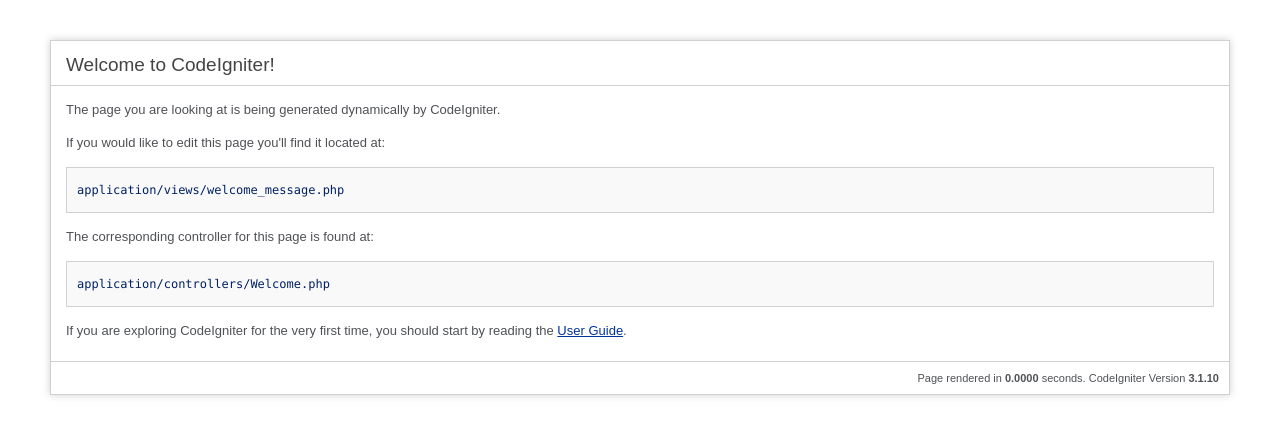
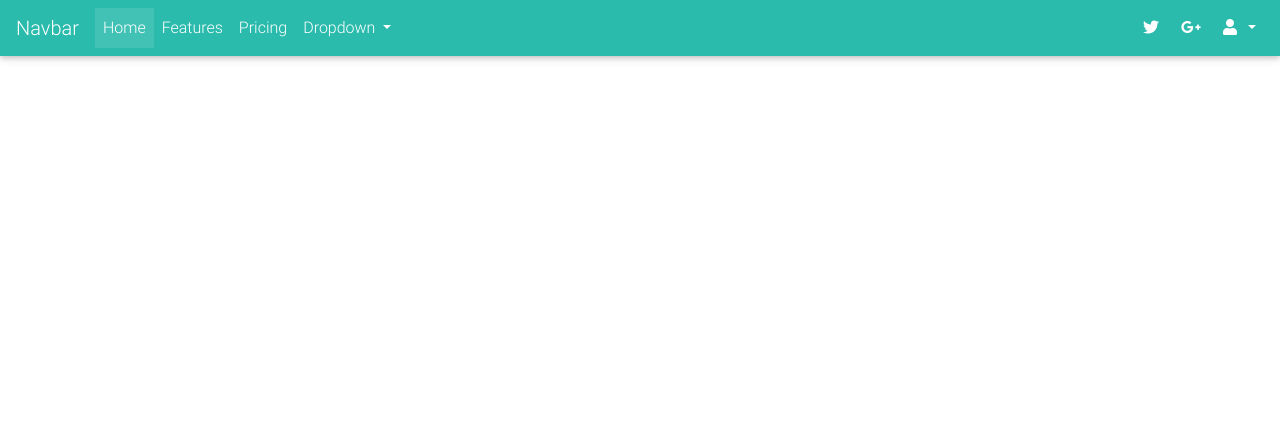
Before and after one commit to lucascalixtos/-PHP_OO_CodeIgniter_SistemaLivraria, a CodeIgniter app: page /database/index.php/livraria/index in a window 1280 px wide. Shown: the top 437 px of the page. Run offline with CodeIgniter, Linux system fonts and the light colour scheme.

Commit message:
Criação da navbar, adicionado elementos a livraria.php, mudanção autoload[helper]

```diff
--- a/application/config/autoload.php
+++ b/application/config/autoload.php
@@ -89,7 +89,7 @@
 |
 |	$autoload['helper'] = array('url', 'file');
 */
-$autoload['helper'] = array();
+$autoload['helper'] = array('url');
 
 /*
 | -------------------------------------------------------------------
--- a/application/controllers/Livraria.php
+++ b/application/controllers/Livraria.php
@@ -5,7 +5,9 @@
 
 	public function index()
 	{
-		$this->load->view('welcome_message');
+		$this->load->view('common/header');
+		$this->load->view('common/navbar');
+		$this->load->view('common/footer');
 	}
 }
 ?>
--- a/application/views/common/header.php
+++ b/application/views/common/header.php
@@ -11,7 +11,7 @@
   <!-- Bootstrap core CSS -->
   <link href="<?= base_url('assets/mdb/css/bootstrap.min.css') ?>" rel="stylesheet">
   <!-- Material Design Bootstrap -->
-  <link href="<?= base_url('assets/mdb/"css/mdb.min.css')?>" rel="stylesheet">
+  <link href="<?= base_url('assets/mdb/css/mdb.min.css')?>" rel="stylesheet">
   <!-- Your custom styles (optional) -->
   <link href="<?= base_url('assets/mdb/css/style.css') ?>" rel="stylesheet">
 </head>
--- /dev/null
+++ b/application/views/common/navbar.php
@@ -0,0 +1,57 @@
+<!--Navbar -->
+<nav class="mb-1 navbar navbar-expand-lg navbar-dark default-color">
+  <a class="navbar-brand" href="#">Navbar</a>
+  <button class="navbar-toggler" type="button" data-toggle="collapse" data-target="#navbarSupportedContent-333"
+    aria-controls="navbarSupportedContent-333" aria-expanded="false" aria-label="Toggle navigation">
+    <span class="navbar-toggler-icon"></span>
+  </button>
+  <div class="collapse navbar-collapse" id="navbarSupportedContent-333">
+    <ul class="navbar-nav mr-auto">
+      <li class="nav-item active">
+        <a class="nav-link" href="#">Home
+          <span class="sr-only">(current)</span>
+        </a>
+      </li>
+      <li class="nav-item">
+        <a class="nav-link" href="#">Features</a>
+      </li>
+      <li class="nav-item">
+        <a class="nav-link" href="#">Pricing</a>
+      </li>
+      <li class="nav-item dropdown">
+        <a class="nav-link dropdown-toggle" id="navbarDropdownMenuLink-333" data-toggle="dropdown" aria-haspopup="true"
+          aria-expanded="false">Dropdown
+        </a>
+        <div class="dropdown-menu dropdown-default" aria-labelledby="navbarDropdownMenuLink-333">
+          <a class="dropdown-item" href="#">Action</a>
+          <a class="dropdown-item" href="#">Another action</a>
+          <a class="dropdown-item" href="#">Something else here</a>
+        </div>
+      </li>
+    </ul>
+    <ul class="navbar-nav ml-auto nav-flex-icons">
+      <li class="nav-item">
+        <a class="nav-link waves-effect waves-light">
+          <i class="fab fa-twitter"></i>
+        </a>
+      </li>
+      <li class="nav-item">
+        <a class="nav-link waves-effect waves-light">
+          <i class="fab fa-google-plus-g"></i>
+        </a>
+      </li>
+      <li class="nav-item dropdown">
+        <a class="nav-link dropdown-toggle" id="navbarDropdownMenuLink-333" data-toggle="dropdown" aria-haspopup="true"
+          aria-expanded="false">
+          <i class="fas fa-user"></i>
+        </a>
+        <div class="dropdown-menu dropdown-menu-right dropdown-default" aria-labelledby="navbarDropdownMenuLink-333">
+          <a class="dropdown-item" href="#">Action</a>
+          <a class="dropdown-item" href="#">Another action</a>
+          <a class="dropdown-item" href="#">Something else here</a>
+        </div>
+      </li>
+    </ul>
+  </div>
+</nav>
+<!--/.Navbar -->
```
